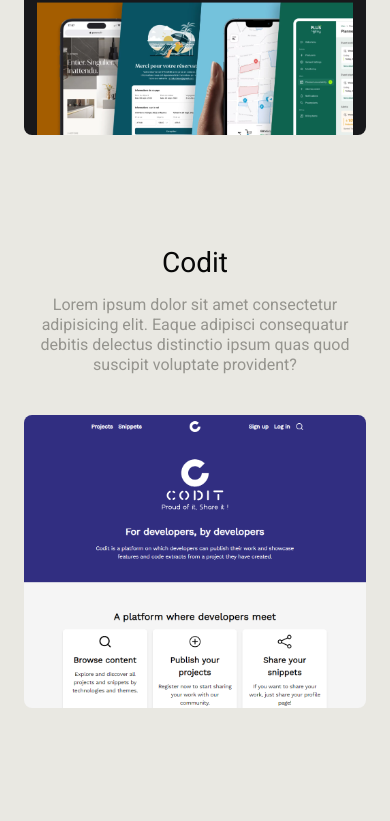
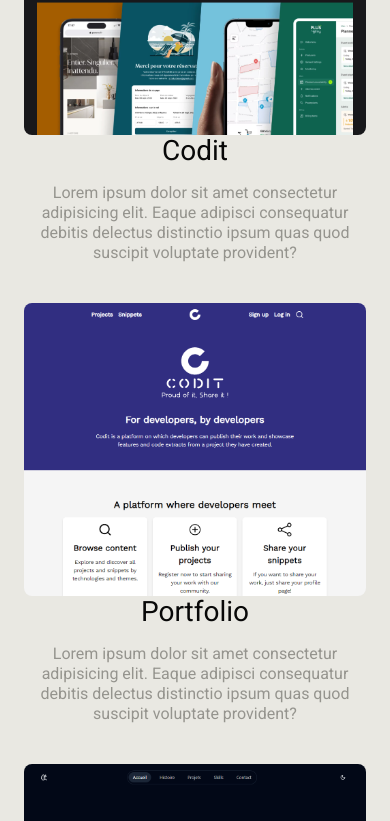
Before and after one commit to SebastienLaurentt/Portfolio-V2, a Next.js app: page / in a window 390 px wide. Shown: the part 1860-2681 px from the top of the page. Built offline with nearby package versions, Linux system fonts and the light colour scheme.

Commit message:
add marginBottom props in projectCard

```diff
--- a/components/ProjectCard/ProjectCard.tsx
+++ b/components/ProjectCard/ProjectCard.tsx
@@ -5,6 +5,7 @@
   src: StaticImageData;
   alt: string;
   rowReverse: boolean;
+  marginBottom?: boolean;
   projectTitle: string;
   projectDescription?: string;
 }
@@ -14,14 +15,16 @@
   src,
   alt,
   rowReverse,
+  marginBottom,
   projectTitle,
   projectDescription,
 }: ProjectCardProps) => {
 
   const isRowReverse = rowReverse ? "md:flex-row-reverse" : "";
+  const isMarginBottom = marginBottom ? "mb-28 md:mb-36 lg:mb-48" : "";
 
   return (
-    <div className={`mb-28 md:mb-36 lg:mb-48 ${classname}`}>
+    <div className={`${marginBottom} ${classname}`}>
       <div className={`md:flex ${isRowReverse} md:items-center md:gap-x-12 xl:gap-x-20 w-full`}>
         <div className="text-center md:text-left  md:w-4/5 xl:w-3/5 ">
           <h3 className="mb-4 ">{projectTitle}</h3>
```
